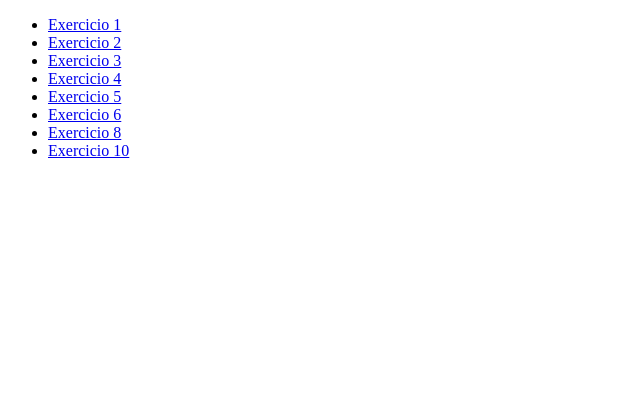
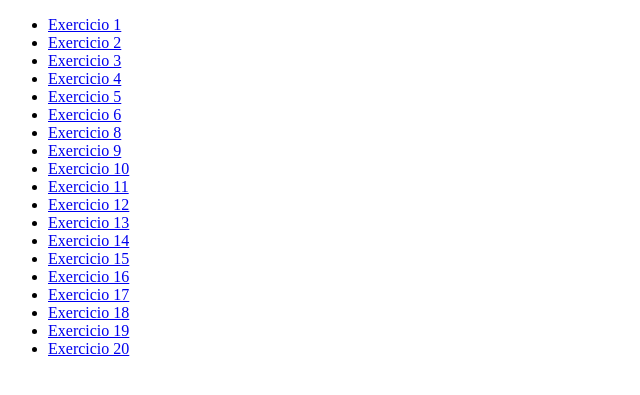
Before and after one commit to juliaanjos00/Exercicios-php--logica, a PHP site: page / in a window 1280 px wide. Shown: the top 395 px of the page, without its empty margins (0-640 px from the left). Run offline with PHP 8.4, Linux system fonts and the light colour scheme.

Commit message:
coloquei ate o exercicio 20 no indice

```diff
--- a/index.php
+++ b/index.php
@@ -12,7 +12,18 @@
          <li><a href= "./Exercicio-5/" target= "_blank"> Exercicio 5 </a> </li>
          <li><a href= "./Exercicio-6/" target= "_blank"> Exercicio 6 </a> </li>
          <li><a href= "./Exercicio-8/" target= "_blank"> Exercicio 8 </a> </li>
+         <li><a href= "./Exercicio-9/" target= "_blank"> Exercicio 9 </a> </li>
          <li><a href= "./Exercicio-10/" target= "_blank"> Exercicio 10 </a> </li>
+         <li><a href= "./Exercicio-11/" target= "_blank"> Exercicio 11 </a> </li>
+         <li><a href= "./Exercicio-12/" target= "_blank"> Exercicio 12 </a> </li>
+         <li><a href= "./Exercicio-13/" target= "_blank"> Exercicio 13 </a> </li>
+         <li><a href= "./Exercicio-14/" target= "_blank"> Exercicio 14 </a> </li>
+         <li><a href= "./Exercicio-15/" target= "_blank"> Exercicio 15 </a> </li>
+         <li><a href= "./Exercicio-16/" target= "_blank"> Exercicio 16 </a> </li>
+         <li><a href= "./Exercicio-17/" target= "_blank"> Exercicio 17 </a> </li>
+         <li><a href= "./Exercicio-18/" target= "_blank"> Exercicio 18 </a> </li>
+         <li><a href= "./Exercicio-19/" target= "_blank"> Exercicio 19 </a> </li>
+         <li><a href= "./Exercicio-20/" target= "_blank"> Exercicio 20 </a> </li>
      </ul>
 
 
```
